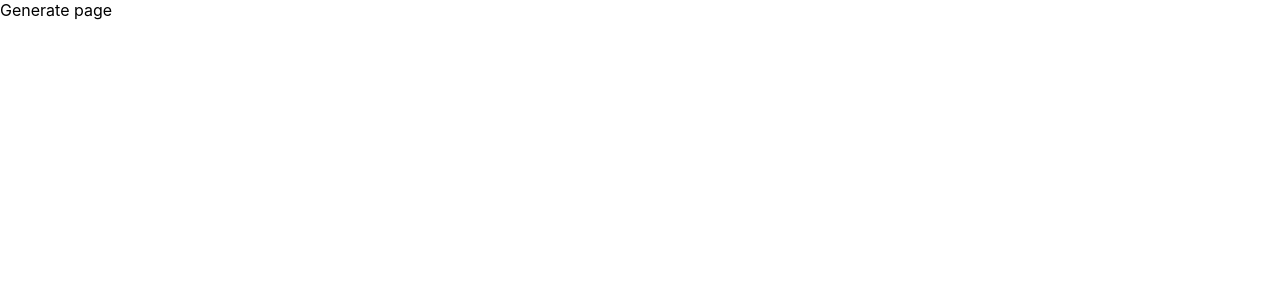
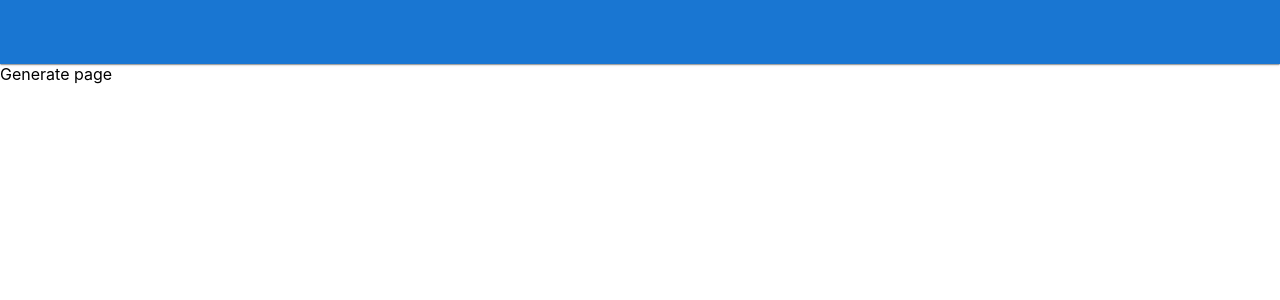
Before and after one commit to DavinIddo/Cahoot, a React (Create React App) app in the folder FE/: page /generate in a window 1280 px wide. Shown: the top 300 px of the page. Built offline with nearby package versions, Linux system fonts and the light colour scheme.

Commit message:
Added a simple Appbar along with some style fixes

```diff
--- a/FE/src/App.js
+++ b/FE/src/App.js
@@ -1,16 +1,19 @@
 import { BrowserRouter as Router, Routes, Route } from "react-router-dom"
 import Search from './pages/Search';
 import Generate from './pages/Generate';
+import Layout from "./component/Layout";
 
 function App() {
 
   return (
     <div>
       <Router>
-        <Routes>
-          <Route path='/' element={<Search />} />
-          <Route path='/generate' element={<Generate />} />
-        </Routes>
+        <Layout>
+          <Routes>
+            <Route path='/' element={<Search />} />
+            <Route path='/generate' element={<Generate />} />
+          </Routes>
+        </Layout>
       </Router>
     </div>
   );
--- a/FE/src/component/Display.js
+++ b/FE/src/component/Display.js
@@ -6,7 +6,7 @@ function Display({ skill, checked, handleCheck }) {
 
     return (
         <div>
-            <Button variant='outlined' onClick={() => handleCheck(skill)}>
+            <Button variant='outlined' onClick={() => handleCheck(skill)} fullWidth>
                 <Typography variant='button'>{skill}</Typography>
                 <Checkbox color='primary' checked={checked} />
             </Button>
--- a/FE/src/component/Layout.js
+++ b/FE/src/component/Layout.js
@@ -1,9 +1,10 @@
-import { Drawer, makeStyles, Typography } from '@material-ui/core';
+import { makeStyles } from '@material-ui/core';
+import { AppBar, Toolbar } from '@mui/material';
 import React from 'react';
 
-const useStyles = makeStyles({
-    root: {
-        // display: 'flex'
+const useStyles = makeStyles((theme) => {
+    return {
+        toolbar: theme.mixins.toolbar
     }
 })
 
@@ -11,18 +12,16 @@ function Layout({ children }) {
     const classes = useStyles()
 
     return (
-        <div className={classes.root}>
+        <div>
+            {/* app bar */}
+            <AppBar elevation={1}>
+                <Toolbar>
 
-            {/* side drawer */}
-            <Drawer variant="permanent" anchor='left'>
-                <div>
-                    <Typography variant="h5">
-                        Ninja Gaiden
-                    </Typography>
-                </div>
-            </Drawer>
+                </Toolbar>
+            </AppBar>
 
             <div>
+                <div className={classes.toolbar}/>
                 { children }
             </div>
         </div>
--- a/FE/src/pages/Search.js
+++ b/FE/src/pages/Search.js
@@ -18,6 +18,9 @@ const useStyles = makeStyles({
     clear: {
         float: 'right',
         marginBottom: '2%'
+    },
+    title: {
+        marginTop: '2%'
     }
 })
 
@@ -96,7 +99,7 @@ function Search() {
 
     return (
         <Container>
-            <Typography variant='h5' component='h2' >
+            <Typography className={classes.title} variant='h4' component='h2' >
                 Search through all armor sets
             </Typography>
 
```
